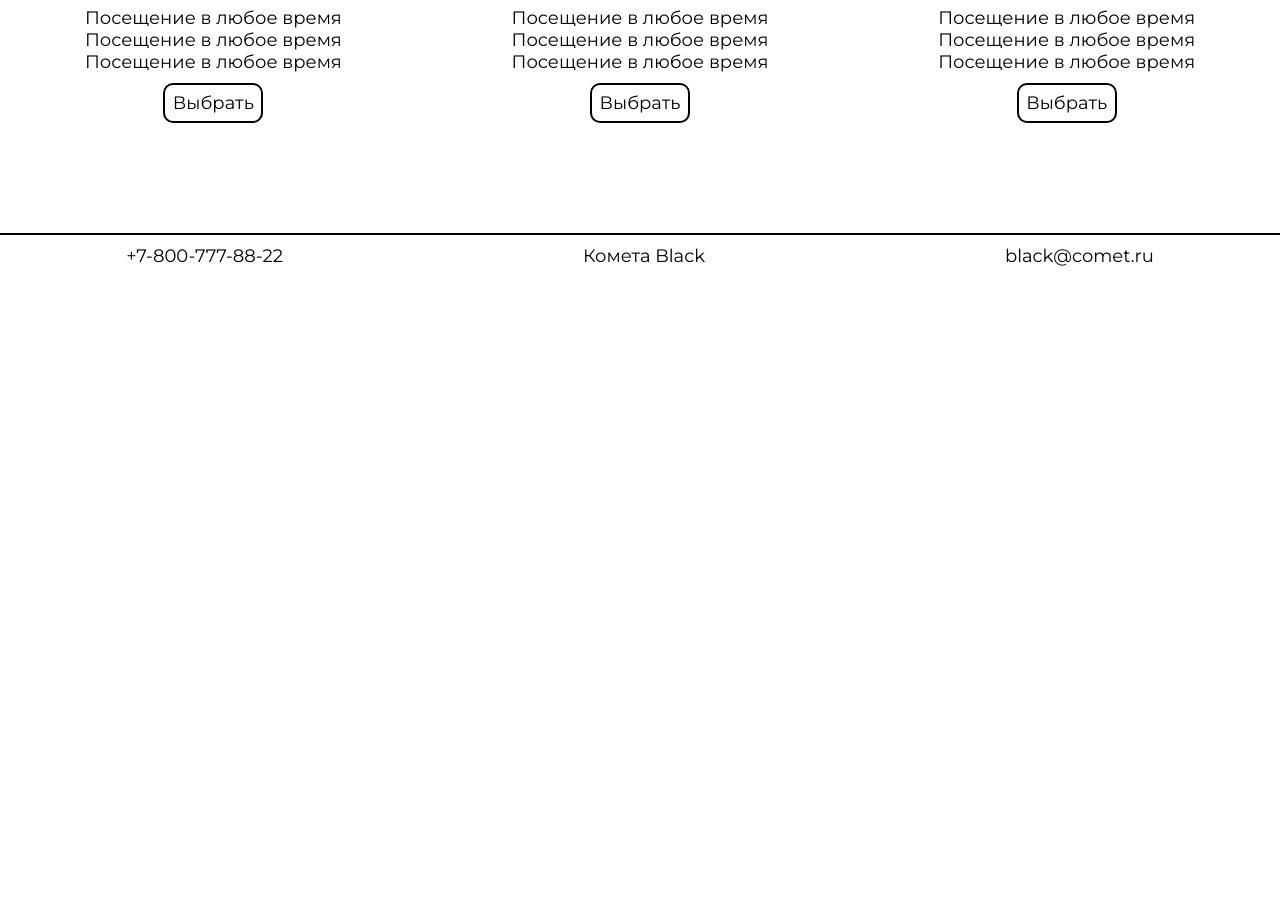
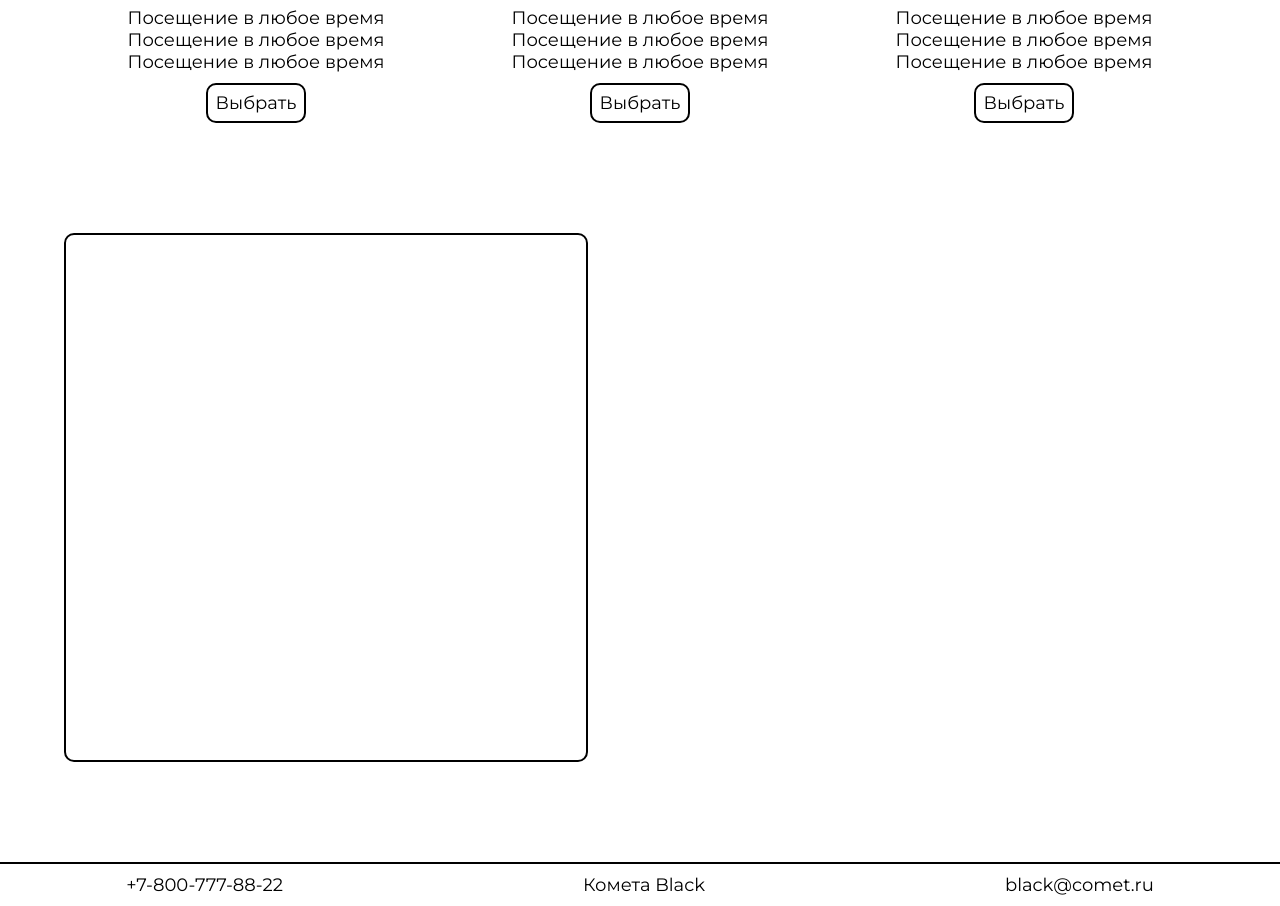
Before and after one commit to fall3n-02/piramida, a website built with webpack: page src/index.html in a window 1280 px wide. Shown: the part 2218-3124 px from the top of the page. Before the commit the page ends 2495 px from the top, so only its background shows below. Built offline with nearby package versions, Linux system fonts and the light colour scheme; files whose address does not match are found by name.

Commit message:
Added map

```diff
--- a/src/index.css
+++ b/src/index.css
@@ -4,6 +4,7 @@
 @import url(./styles/common.css);
 @import url(./styles/navigation.css);
 @import url(./styles/equipment.css);
+@import url(./styles/about.css);
 @import url(./styles/header.css);
 @import url(./styles/footer.css);
 @import url(./styles/membership.css);
--- a/src/index.html
+++ b/src/index.html
@@ -11,7 +11,7 @@
       <h1 class="title">КОМЕТА BLACK</h1>
       <div class="image"></div>
     </header>
-    <main>
+    <main class="main">
       <nav class="navigation">
         <a href="">
           <img class="icon" src="<%=require('./images/home-icon.svg')%>" />
@@ -29,7 +29,7 @@
           <img class="icon" src="<%=require('./images/info-icon.svg')%>" />
         </a>
       </nav>
-      <section class="equipment">
+      <section class="section equipment">
         <h2 class="subtitle">Только новейшие тренажеры</h2>
         <p class="text">
           У нас только самое лучшее оборудование. Мы тщательно следим за его
@@ -42,7 +42,7 @@
           <li class="image"></li>
         </ul>
       </section>
-      <section class="membership" id="membership">
+      <section class="section membership" id="membership">
         <h2 class="subtitle">Клубные карты</h2>
         <ul class="membership-list">
           <li class="membership-list__item">
@@ -77,8 +77,14 @@
           </li>
         </ul>
       </section>
-      <section class="about" id="about">
+      <section class="section about" id="about">
         <div class="map">
+          <iframe
+            src="https://yandex.ru/map-widget/v1/?um=constructor%3A24753880b01e590fdcf02adea0e3e5937a245432bad85d4138df66430e0dc1e8&amp;source=constructor"
+            width="500"
+            height="500"
+            frameborder="0"
+          ></iframe>
         </div>
         <p></p>
       </section>
--- /dev/null
+++ b/src/styles/about.css
@@ -0,0 +1,10 @@
+.about {
+  margin: var(--about-margin);
+}
+
+.map {
+  inline-size: min-content;
+  padding: var(--map-padding);
+  border: 2px solid black;
+  border-radius: 10px;
+}
--- a/src/styles/common.css
+++ b/src/styles/common.css
@@ -1,8 +1,15 @@
 .page {
-  min-inline-size: 320px;
   min-block-size: 100dvb;
   font-family: var(--main-font-family);
   font-size: 18px;
+}
+
+.main {
+  inline-size: 100%;
+  display: flex;
+  flex-direction: column;
+  justify-content: center;
+  align-items: center;
 }
 
 .title {
@@ -21,3 +28,7 @@
   font-weight: bold;
   font-size: var(--subtitle-font-size);
 }
+
+.section {
+  inline-size: var(--section-inline-size);
+}
--- a/src/styles/equipment.css
+++ b/src/styles/equipment.css
@@ -8,7 +8,7 @@
 
 .gallery {
   display: grid;
-  grid-template: repeat(2, 25vh) / repeat(3, 30vw);
+  grid-template: repeat(2, var(--gallery__item-block-size)) / repeat(3, var(--gallery__item-inline-size));
   grid-template-areas:
     "first second third"
     "fourth fourth third";
--- a/src/styles/variables.css
+++ b/src/styles/variables.css
@@ -15,9 +15,11 @@
   --header-margin: 0 0 100px 0;
   --equipment-margin: 0 0 100px 0;
   --membership-margin: 0 0 100px 0;
+  --about-margin: 0 0 100px 0;
 
   --membership-list__item-padding: 10px;
   --footer-padding: 10px 25px;
+  --map-padding: 10px;
 
   --membership-list__item-gap: 10px;
   --footer-gap: 300px;
@@ -25,4 +27,10 @@
 
   --choose-button-inline-size: 100px;
   --choose-button-block-size: 40px;
+
+  --section-inline-size: clamp(620px, 90vw, 1420px);
+
+
+  --gallery__item-block-size: 25vh;
+  --gallery__item-inline-size: calc(var(--section-inline-size) / 3 - var(--gallery-gap));
 }
```
